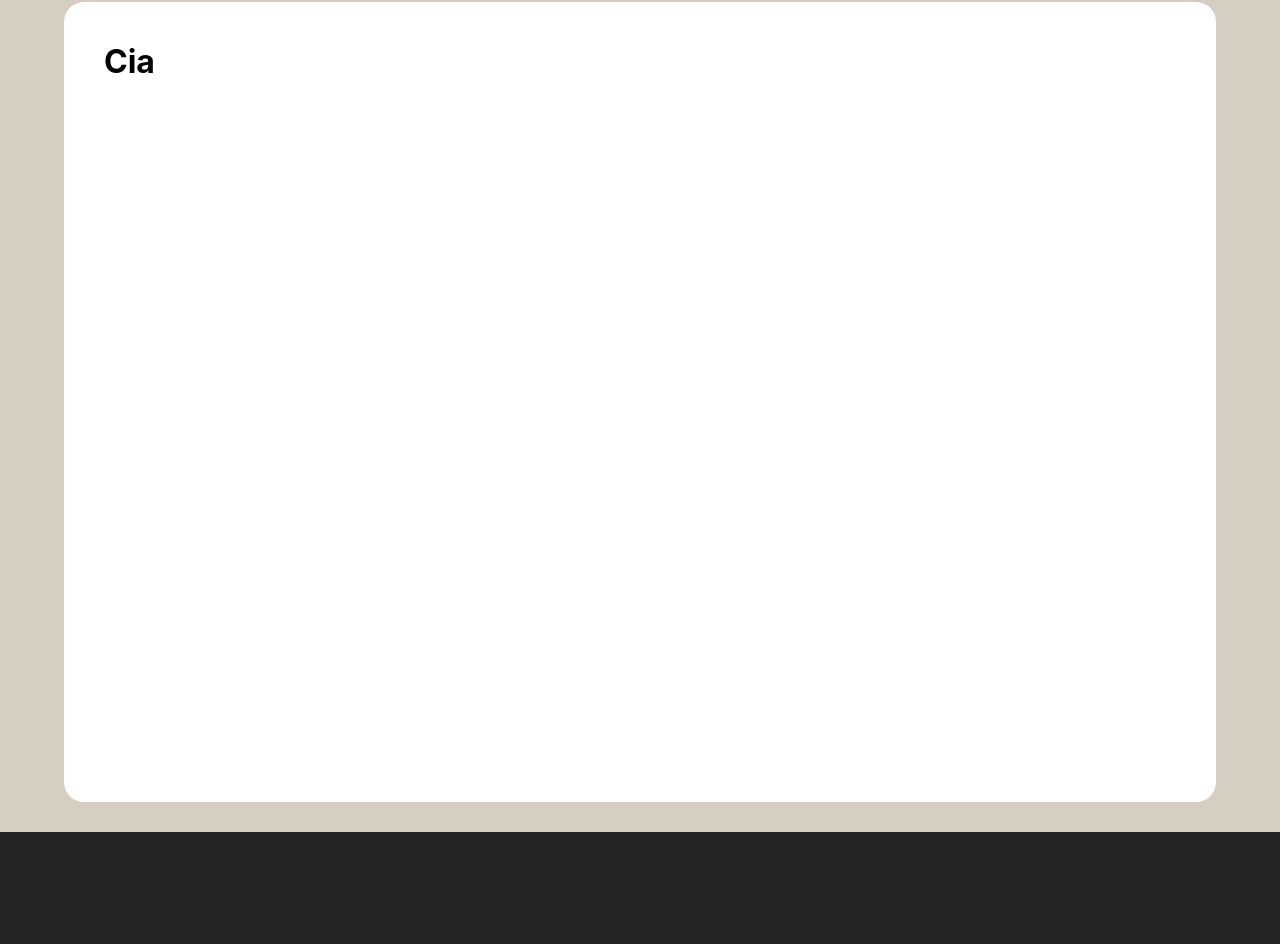
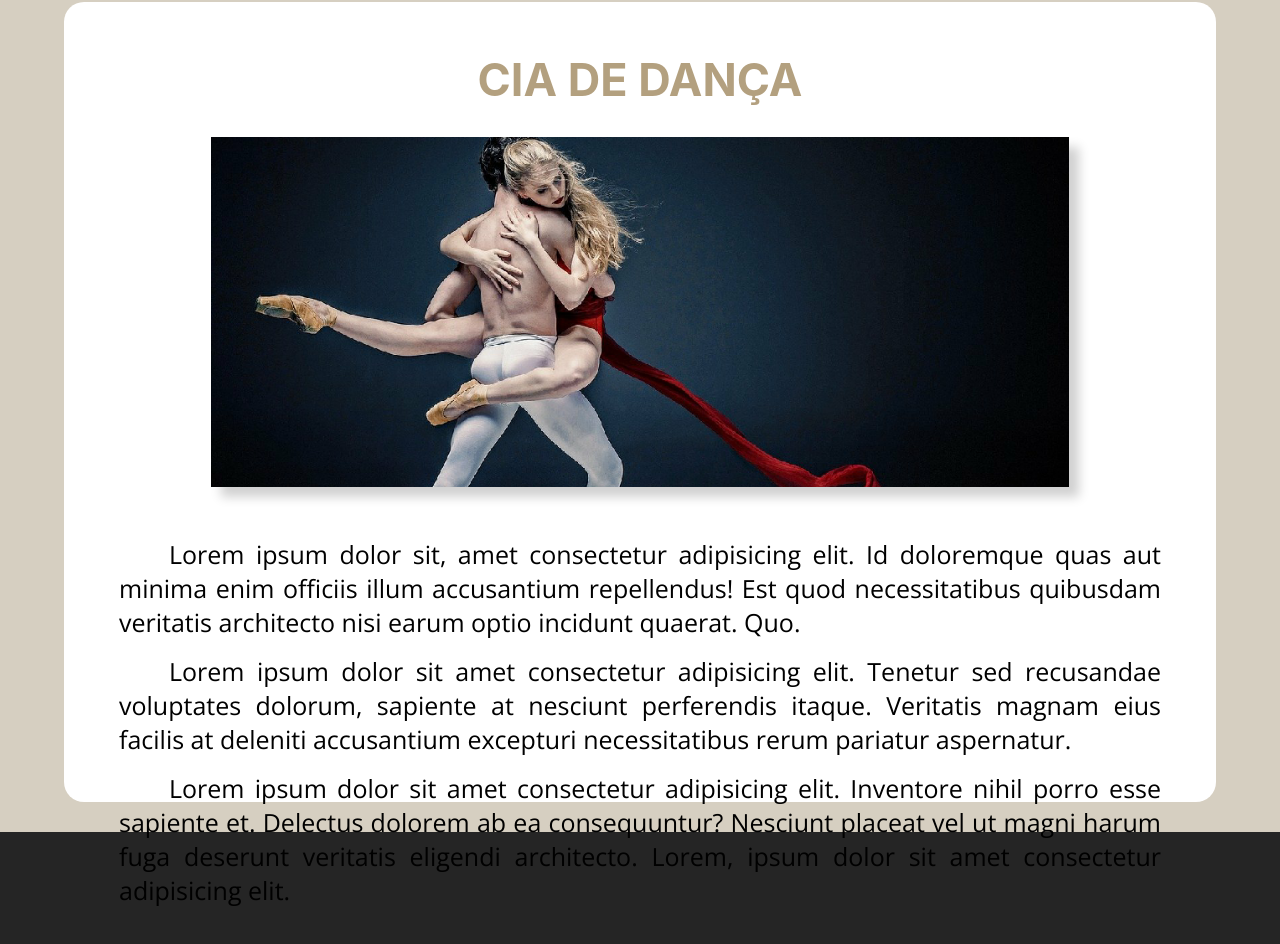
Before and after one commit to caiokeidi/EscolaDanca_FRONT, a React (Create React App) app in the folder escoladanca/: page /cia in a window 1280 px wide. Shown: the part 178-1122 px from the top of the page. Built offline with nearby package versions, Linux system fonts and the light colour scheme.

Commit message:
feat: Cia Page basic style

```diff
--- a/escoladanca/src/paginas/Cia/Cia.jsx
+++ b/escoladanca/src/paginas/Cia/Cia.jsx
@@ -1,15 +1,42 @@
-import React from 'react';
-import '../paginas.css';
-import './Cia.css'
+import React from "react";
+import "../paginas.css";
+import "./Cia.css";
+import img from "../../assets/img/contemporaneo1.png";
 
 const Cia = () => {
-    return(
-        <div className='page-area'>
-            <div className='container'>
-                <h1>Cia</h1>
-            </div>
+  return (
+    <div className="page-area">
+      <div className="container">
+        <div className="page-title-area">
+          <h1 className="page-title-h1">CIA DE DANÇA</h1>
         </div>
-    )
-}
+        <div className="page-mainImage-area">
+          <img className="page-mainImage-img3" src={img} alt="ballet img" />
+        </div>
+        <div className="page-text-area">
+          <p className="page-text-p1">
+            Lorem ipsum dolor sit, amet consectetur adipisicing elit. Id
+            doloremque quas aut minima enim officiis illum accusantium
+            repellendus! Est quod necessitatibus quibusdam veritatis architecto
+            nisi earum optio incidunt quaerat. Quo.
+          </p>
+          <p className="page-text-p2">
+            Lorem ipsum dolor sit amet consectetur adipisicing elit. Tenetur sed
+            recusandae voluptates dolorum, sapiente at nesciunt perferendis
+            itaque. Veritatis magnam eius facilis at deleniti accusantium
+            excepturi necessitatibus rerum pariatur aspernatur.
+          </p>
+          <p className="page-text-p1">
+            Lorem ipsum dolor sit amet consectetur adipisicing elit. Inventore
+            nihil porro esse sapiente et. Delectus dolorem ab ea consequuntur?
+            Nesciunt placeat vel ut magni harum fuga deserunt veritatis eligendi
+            architecto. Lorem, ipsum dolor sit amet consectetur adipisicing
+            elit.
+          </p>
+        </div>
+      </div>
+    </div>
+  );
+};
 
 export default Cia;
--- a/escoladanca/src/paginas/paginas.css
+++ b/escoladanca/src/paginas/paginas.css
@@ -61,6 +61,15 @@
     margin: 15px 0px;
 }
 
+.page-text-p2{
+    text-align: justify;
+    text-indent: 50px;
+    font-size: 25px;
+    font-family: 'Open Sans', sans-serif;
+    font-weight: 400;
+    margin: 15px 0px;
+}
+
 /* IMAGES */
 
 .page-mainImage-area{
@@ -83,3 +92,12 @@
     object-fit:cover;
     box-shadow: 10px 10px 10px rgba(0, 0, 0, 0.185);
 }
+
+.page-mainImage-img3{
+    width: 80%;
+    height: 350px;
+    object-fit:cover;
+    object-position: 0% 30%;
+    box-shadow: 10px 10px 10px rgba(0, 0, 0, 0.185);
+
+}
```
